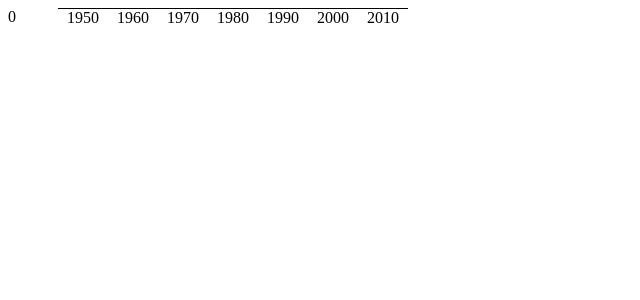
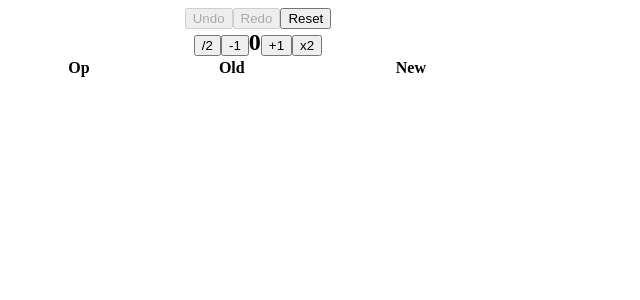
Before and after one commit to kvnchen/frontEndPractice, a Next.js app: page / in a window 1280 px wide. Shown: the top 300 px of the page, without its empty margins (0-640 px from the left). Built offline with nearby package versions, Linux system fonts and the light colour scheme; no server answers.

Commit message:
undoable counter

```diff
--- a/src/app/page.js
+++ b/src/app/page.js
@@ -21,6 +21,7 @@ import { NestedCheckbox } from './nestedCheckbox.js';
 import { CheckboxTest } from './checkboxTest.js';
 import { GridLights } from './gridLights.js';
 import { Histogram } from './histogram.js';
+import { UndoableCounter } from './undoableCounter/undoableCounter.js';
 
 // this react project is 350 MB... gonna reuse it for react practice
 
@@ -47,5 +48,6 @@ export default function Home() {
   // return <NestedCheckbox />
   // return <CheckboxTest />
   // return <GridLights />
-  return <Histogram />
+  // return <Histogram />
+  return <UndoableCounter />
 }
--- /dev/null
+++ b/src/app/undoableCounter/styles.module.css
@@ -0,0 +1,21 @@
+.undoableCounter {
+  width: 500px;
+}
+
+.topRow {
+  text-align: center;
+}
+
+.midRow {
+  text-align: center;
+}
+
+.counter {
+  font-size: 24px;
+  font-weight: bold;
+}
+
+.table {
+  width: 500px;
+  text-align: center;
+}
--- /dev/null
+++ b/src/app/undoableCounter/undoableCounter.js
@@ -0,0 +1,126 @@
+'use client';
+import styles from './styles.module.css'
+import { useState } from 'react';
+
+/**
+ * counter
+ *
+ * undo stack
+ *  actions taken go on undo stack
+ *  undo button pops top action, resets state to old of popped action
+ *
+ * redo stack
+ *  stores undone actions
+ *  cleared when new action is taken
+ *
+ */
+
+export function UndoableCounter() {
+  const [counter, setCounter] = useState(0);
+  const [undoStack, setUndoStack] = useState([]);
+  const [redoStack, setRedoStack] = useState([]);
+
+  function redo() {
+    if (redoStack.length > 0) {
+      const tempRedo = [...redoStack];
+
+      const action = tempRedo.pop();
+      applyAction(action);
+      setRedoStack(tempRedo);
+    }
+  }
+
+  function undo() {
+    if (undoStack.length > 0) {
+      const tempUndo = [...undoStack];
+      const tempRedo = [...redoStack];
+
+      const action = tempUndo.pop();
+      tempRedo.push(action);
+      setCounter(action.old);
+      setUndoStack(tempUndo);
+      setRedoStack(tempRedo);
+    }
+  }
+
+  function reset() {
+    setCounter(0);
+    setUndoStack([]);
+    setRedoStack([]);
+  }
+
+  function applyAction(action) {
+    const temp = [...undoStack];
+    temp.push(action);
+    setCounter(action.new);
+    setUndoStack(temp);
+  }
+
+  function action(type) {
+    const action = {
+      type: type,
+      old: counter,
+    };
+
+    let val = counter;
+
+    if (type === '/2')
+      val = counter / 2;
+    else if (type === '-1')
+      val = counter - 1;
+    else if (type === '+1')
+      val = counter + 1;
+    else if (type === 'x2')
+      val = counter * 2;
+
+    action.new = val;
+
+    setRedoStack([]);
+    applyAction(action);
+  }
+
+  function renderTable() {
+    const output = [];
+
+    for (let i = 0; i < undoStack.length; i++) {
+      const action = undoStack[i];
+      output.push(
+        <tr key={i}>
+          <td>{action.type}</td>
+          <td>{action.old}</td>
+          <td>{action.new}</td>
+        </tr>
+      );
+    }
+    return output;
+  }
+
+  return (
+    <article className={styles.undoableCounter}>
+      <div className={styles.topRow}>
+        <button onClick={undo} disabled={undoStack.length === 0}>Undo</button>
+        <button onClick={redo} disabled={redoStack.length === 0}>Redo</button>
+        <button onClick={reset}>Reset</button>
+      </div>
+      <div className={styles.midRow}>
+        <button onClick={() => action('/2')}>/2</button>
+        <button onClick={() => action('-1')}>-1</button>
+        <span className={styles.counter}>{counter}</span>
+        <button onClick={() => action('+1')}>+1</button>
+        <button onClick={() => action('x2')}>x2</button>
+      </div>
+      <table className={styles.table}>
+        <thead>
+          <tr>
+            <th>Op</th>
+            <th>Old</th>
+            <th>New</th>
+          </tr>
+        </thead>
+        <tbody>
+          {renderTable()}
+        </tbody>
+      </table>
+    </article>
+  )
+}
```
